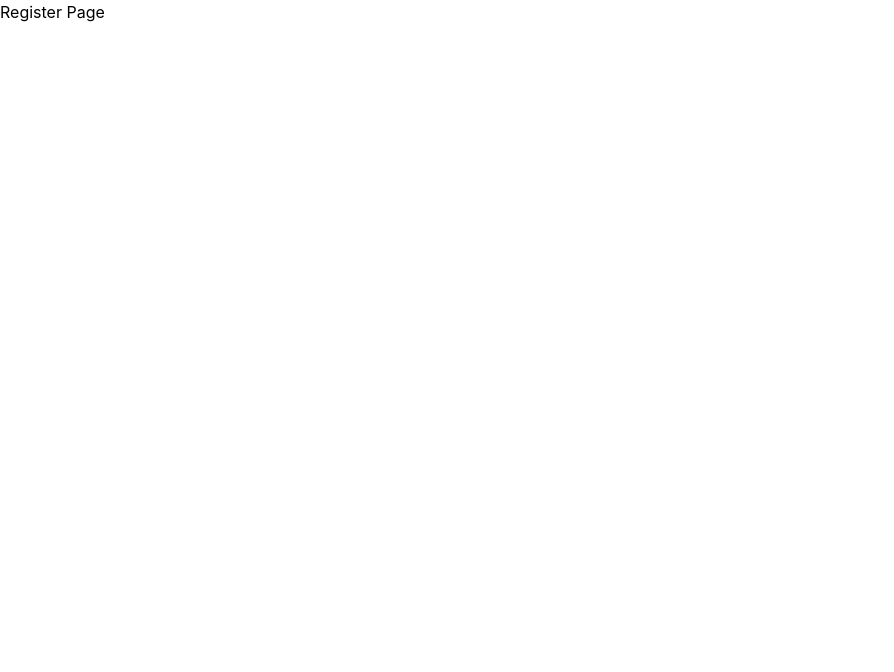
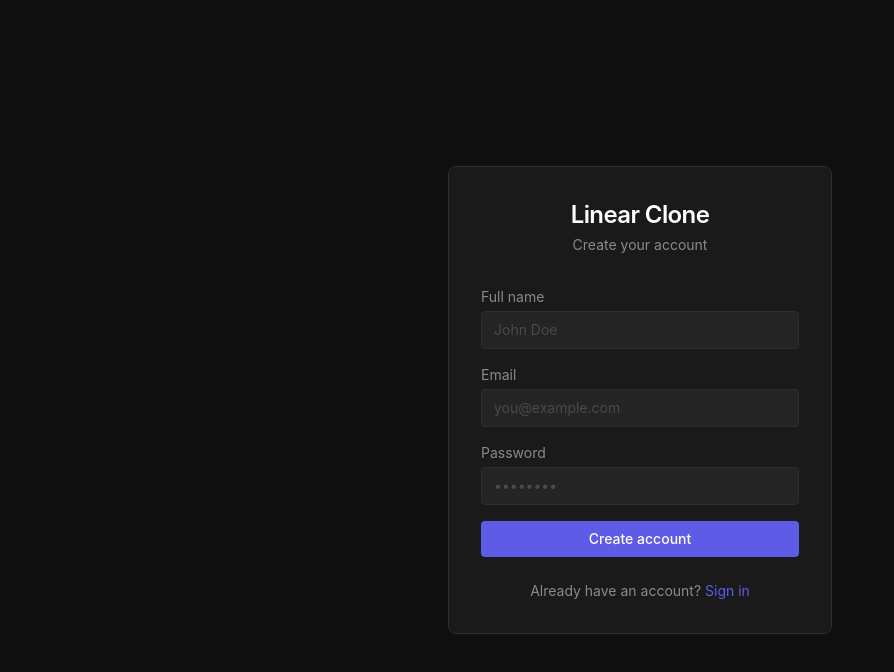
Before and after one commit to nbcreyes/Linear-clone, a React app in the folder frontend/: page /register in a window 1280 px wide. Shown: the top 672 px of the page, without its empty margins (0-894 px from the left). Built offline with nearby package versions, Linux system fonts and the light colour scheme; the HTML template or start-up script is replaced by a standard one.

Commit message:
Register page UI complete

```diff
--- a/frontend/src/pages/RegisterPage.jsx
+++ b/frontend/src/pages/RegisterPage.jsx
@@ -1,7 +1,123 @@
+import { useState } from 'react'
+import { Link, useNavigate } from 'react-router-dom'
+import axiosInstance from '../lib/axios'
+import useAuthStore from '../store/authStore'
+
 function RegisterPage() {
+  const [name, setName] = useState('')
+  const [email, setEmail] = useState('')
+  const [password, setPassword] = useState('')
+  const [error, setError] = useState('')
+  const [loading, setLoading] = useState(false)
+
+  const login = useAuthStore((state) => state.login)
+  const navigate = useNavigate()
+
+  const handleSubmit = async (e) => {
+    e.preventDefault()
+    setError('')
+    setLoading(true)
+
+    try {
+      const { data } = await axiosInstance.post('/auth/register', {
+        name,
+        email,
+        password,
+      })
+      login(data)
+      navigate('/issues')
+    } catch (err) {
+      setError(err.response?.data?.message || 'Something went wrong')
+    } finally {
+      setLoading(false)
+    }
+  }
+
   return (
-    <div>
-      <h1>Register Page</h1>
+    <div className="min-h-screen bg-[#0f0f0f] flex items-center justify-center">
+      <div className="w-full max-w-sm bg-[#1a1a1a] border border-[#2e2e2e] rounded-lg p-8">
+
+        {/* Logo */}
+        <div className="mb-8 text-center">
+          <h1 className="text-white text-2xl font-semibold tracking-tight">
+            Linear Clone
+          </h1>
+          <p className="text-[#8a8a8a] text-sm mt-1">
+            Create your account
+          </p>
+        </div>
+
+        {/* Error message */}
+        {error && (
+          <div className="mb-4 p-3 bg-red-500/10 border border-red-500/20 rounded text-red-400 text-sm">
+            {error}
+          </div>
+        )}
+
+        {/* Form */}
+        <form onSubmit={handleSubmit} className="space-y-4">
+          <div>
+            <label className="block text-sm text-[#8a8a8a] mb-1">
+              Full name
+            </label>
+            <input
+              type="text"
+              value={name}
+              onChange={(e) => setName(e.target.value)}
+              placeholder="John Doe"
+              required
+              className="w-full bg-[#242424] border border-[#2e2e2e] text-white text-sm rounded px-3 py-2 outline-none focus:border-[#5e5ce6] placeholder-[#4a4a4a] transition-colors"
+            />
+          </div>
+
+          <div>
+            <label className="block text-sm text-[#8a8a8a] mb-1">
+              Email
+            </label>
+            <input
+              type="email"
+              value={email}
+              onChange={(e) => setEmail(e.target.value)}
+              placeholder="you@example.com"
+              required
+              className="w-full bg-[#242424] border border-[#2e2e2e] text-white text-sm rounded px-3 py-2 outline-none focus:border-[#5e5ce6] placeholder-[#4a4a4a] transition-colors"
+            />
+          </div>
+
+          <div>
+            <label className="block text-sm text-[#8a8a8a] mb-1">
+              Password
+            </label>
+            <input
+              type="password"
+              value={password}
+              onChange={(e) => setPassword(e.target.value)}
+              placeholder="••••••••"
+              required
+              className="w-full bg-[#242424] border border-[#2e2e2e] text-white text-sm rounded px-3 py-2 outline-none focus:border-[#5e5ce6] placeholder-[#4a4a4a] transition-colors"
+            />
+          </div>
+
+          <button
+            type="submit"
+            disabled={loading}
+            className="w-full bg-[#5e5ce6] hover:bg-[#4f4dd4] text-white text-sm font-medium py-2 rounded transition-colors disabled:opacity-50 disabled:cursor-not-allowed"
+          >
+            {loading ? 'Creating account...' : 'Create account'}
+          </button>
+        </form>
+
+        {/* Login link */}
+        <p className="mt-6 text-center text-sm text-[#8a8a8a]">
+          Already have an account?{' '}
+          <Link
+            to="/login"
+            className="text-[#5e5ce6] hover:text-[#4f4dd4] transition-colors"
+          >
+            Sign in
+          </Link>
+        </p>
+      </div>
     </div>
   )
 }
```
